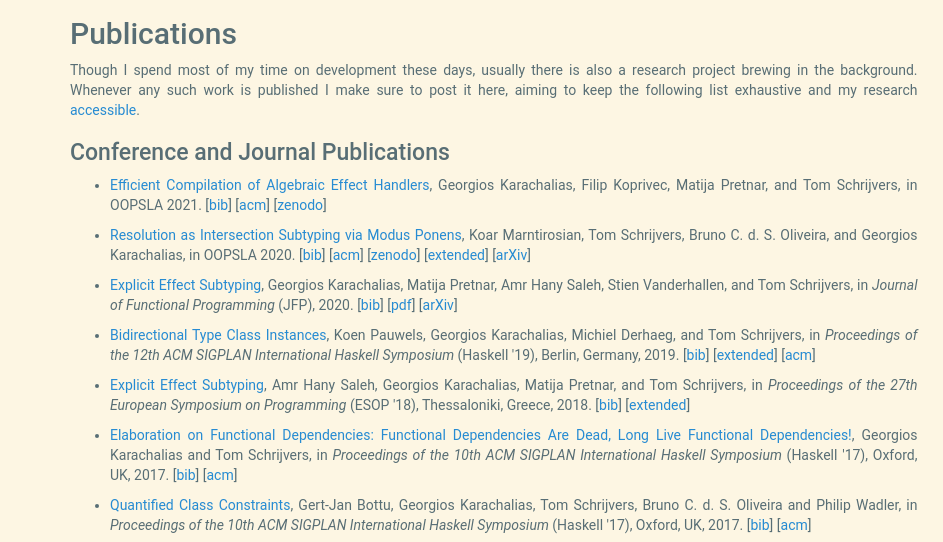
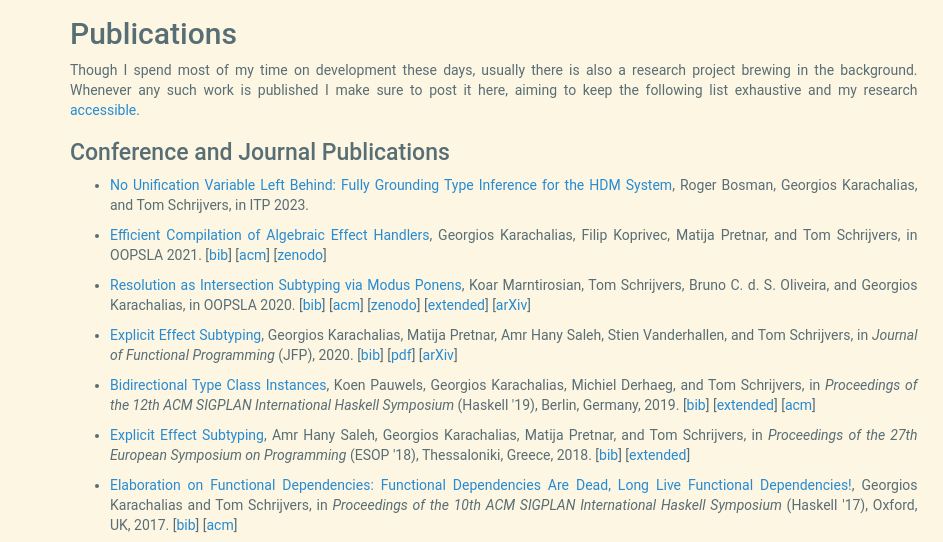
Before and after one commit to gkaracha/things-and-stuff.art, a plain HTML site: page publications.html in a window 1280 px wide. Shown: the part 258-800 px from the top of the page, 0-943 px from the left. Drawn offline with nearby package versions, Linux system fonts and the light colour scheme.

Commit message:
Add rudimentary entry for ITP 2023 publication

```diff
--- a/publications.html
+++ b/publications.html
@@ -74,6 +74,16 @@
           </p>
           <h3>Conference and Journal Publications</h3>
           <ul>
+            <li>
+              <p align="justify"><a href="./papers/itp2023-hindley-damas-milner.pdf"
+                class="external" target="_blank">No Unification Variable Left Behind: Fully Grounding Type Inference for the HDM System</a>,
+                Roger Bosman, Georgios Karachalias, and Tom Schrijvers,
+                in ITP 2023.
+                <!-- [<a href="./papers/efficient-effect-handlers.bib">bib</a>] -->
+                <!-- [<a target="_blank" href="https://doi.org/10.1145/3485479">acm</a>] -->
+                <!-- [<a target="_blank" href="https://zenodo.org/record/5497862">zenodo</a>] -->
+              </p>
+            </li>
             <li>
               <p align="justify"><a href="./papers/efficient-effect-handlers.pdf"
                 class="external" target="_blank">Efficient Compilation of Algebraic Effect Handlers</a>,
```
Also changed, not shown: c/publications.content.html (+10 -0 lines), 1 other file.
